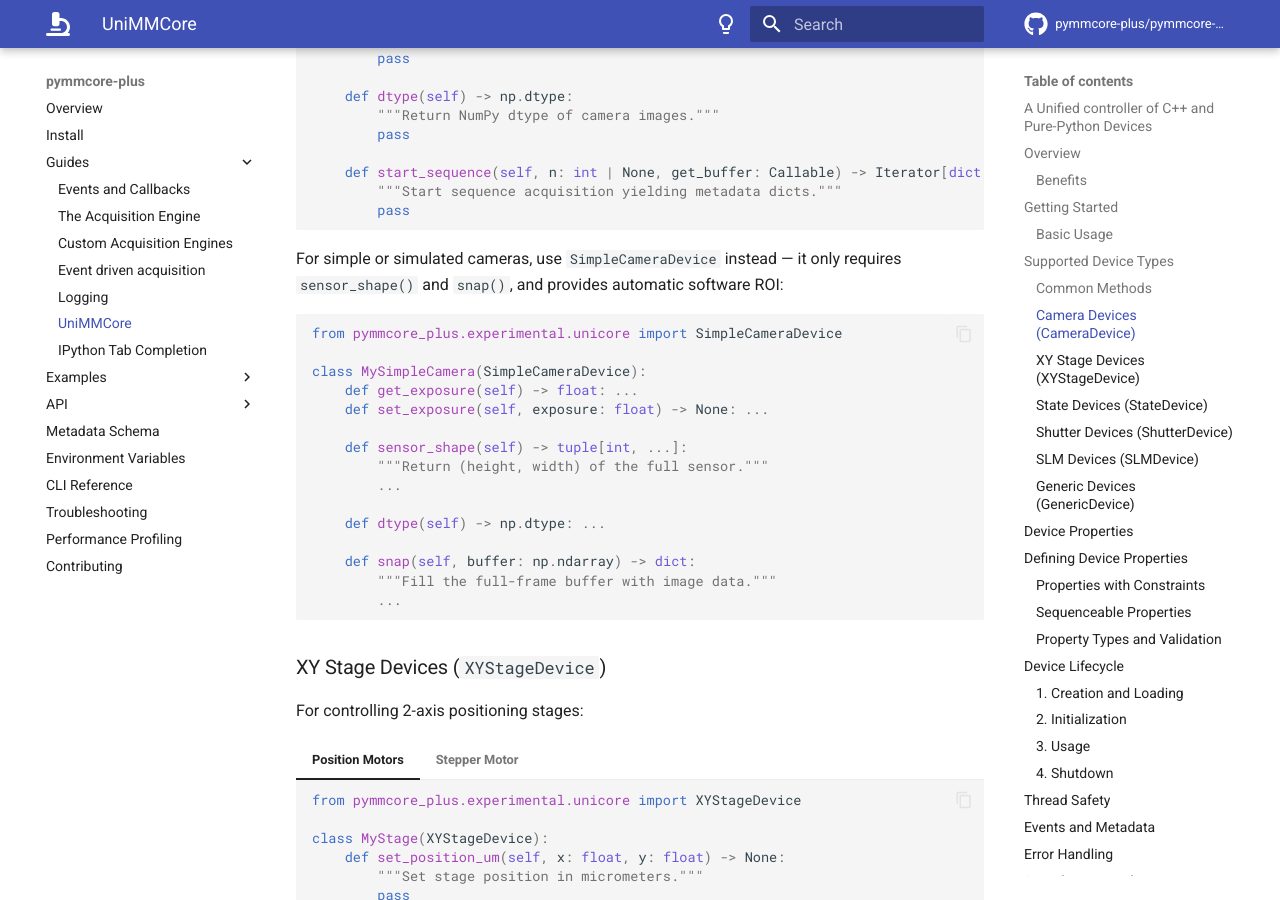
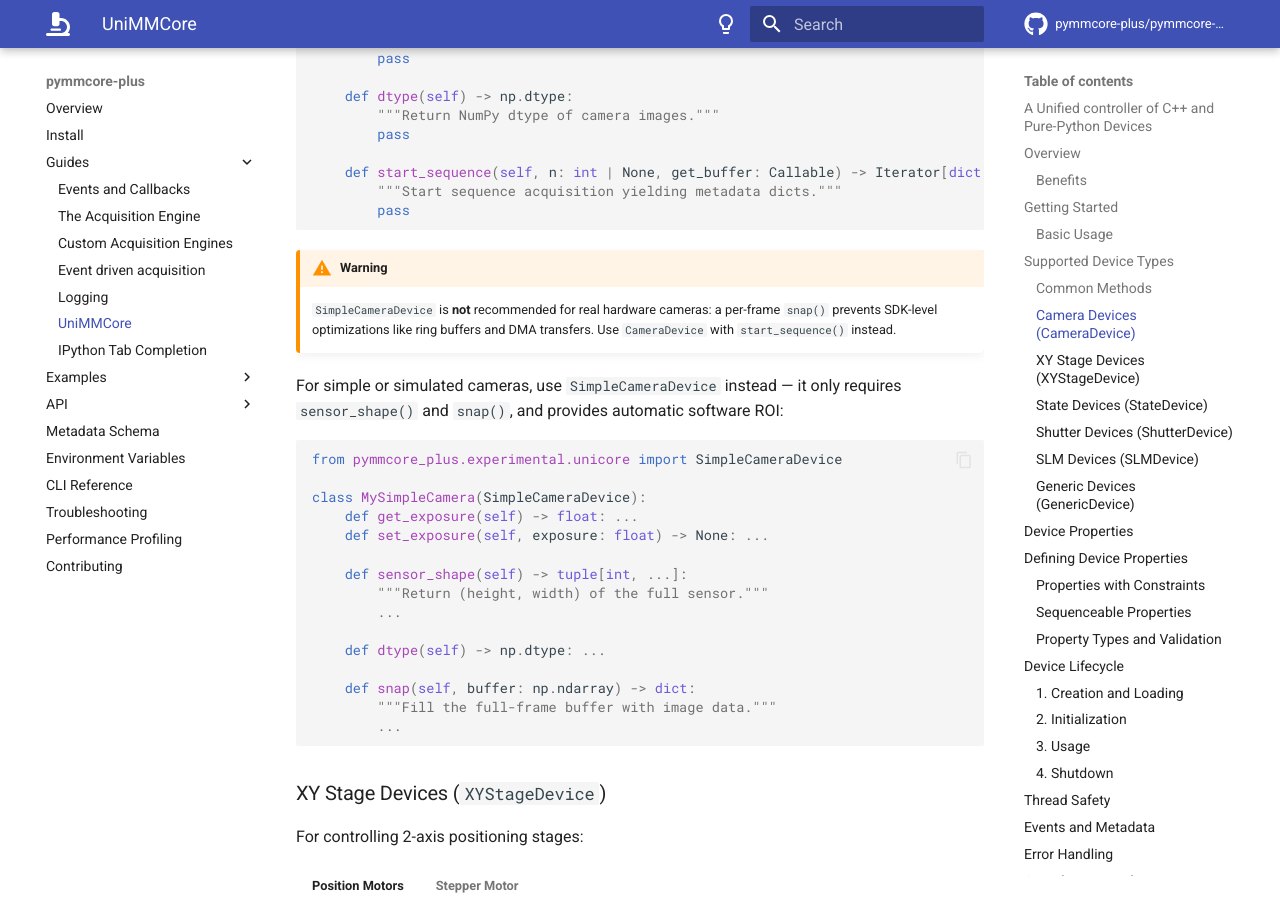
Before and after one commit to pymmcore-plus/pymmcore-plus, an MkDocs documentation site: the page built from docs/guides/unicore.md, in a window 1280 px wide and 900 px high, scrolled down 2932 px. Built offline with MkDocs 1.6.1 and Material for MkDocs 9.7.7, drawn with Linux system fonts in a browser that asks for light colours; comment, search, counter and statistics services are not loaded.

Commit message:
Add warning about SimpleCameraDevice usage for hardware cameras

````diff
--- a/docs/guides/unicore.md
+++ b/docs/guides/unicore.md
@@ -139,6 +139,10 @@ class MyCamera(CameraDevice):
         """Start sequence acquisition yielding metadata dicts."""
         pass
 ```
+
+!!! warning
+
+    `SimpleCameraDevice` is **not** recommended for real hardware cameras: a per-frame `snap()` prevents SDK-level optimizations like ring buffers and DMA transfers. Use `CameraDevice` with `start_sequence()` instead.
 
 For simple or simulated cameras, use `SimpleCameraDevice` instead — it only
 requires `sensor_shape()` and `snap()`, and provides automatic software ROI:
````
